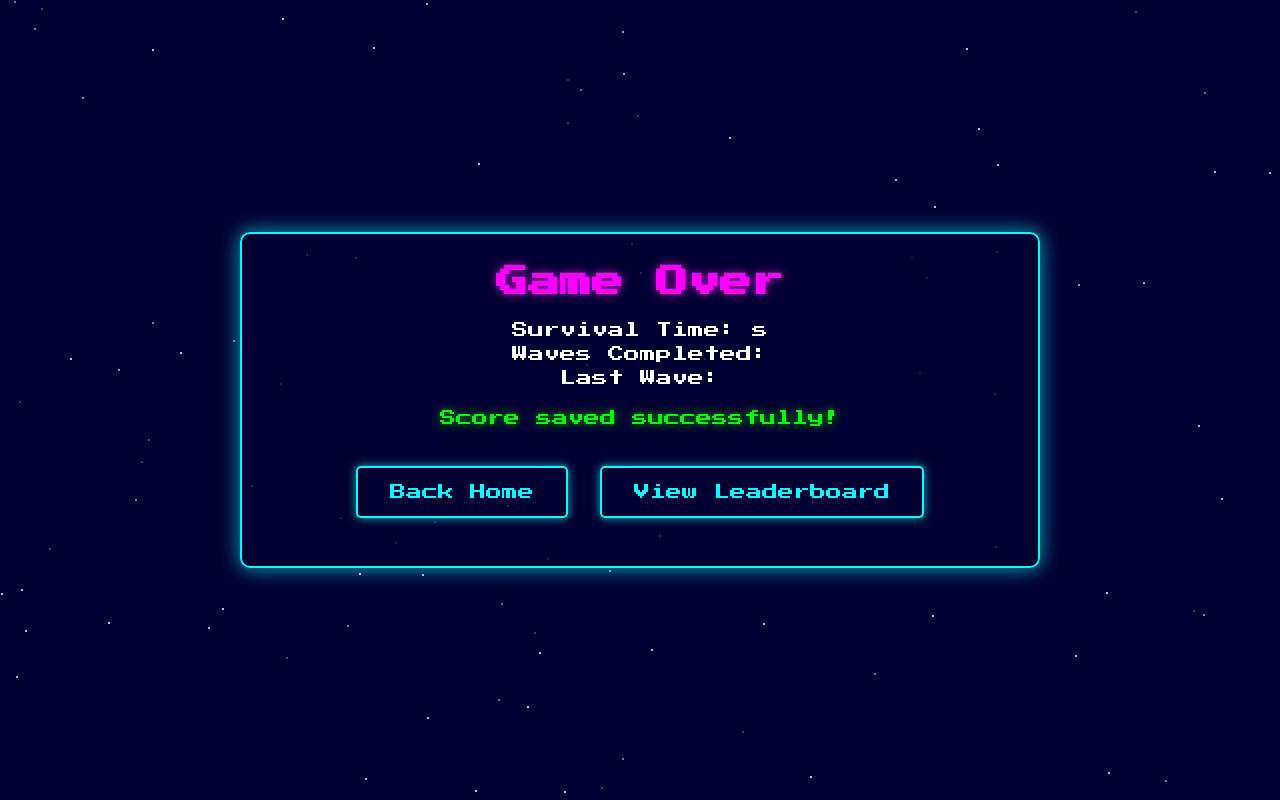
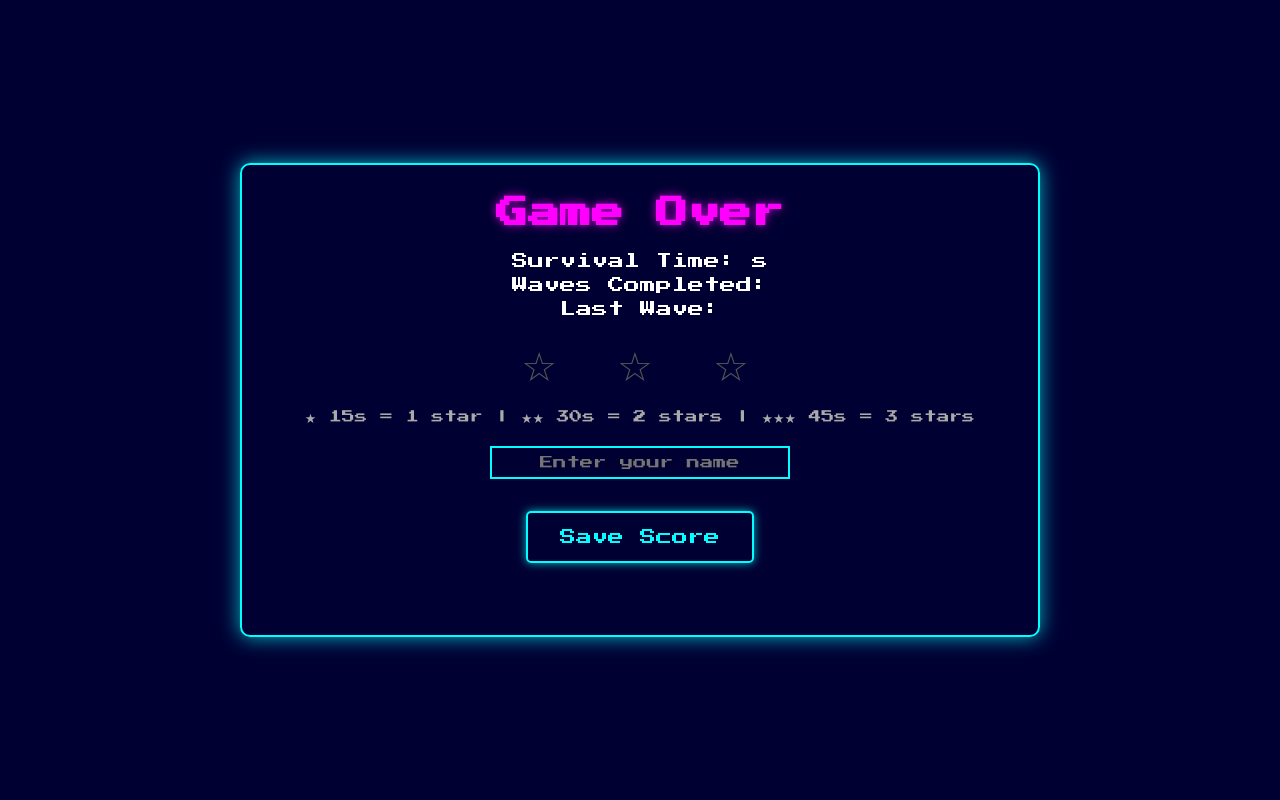
Before and after one commit to mehtahrishi/Emoji-Rumble, a Flask app: page /gameover in a window 1280 px wide. Run offline with Flask 3, Linux system fonts and the light colour scheme.

Commit message:
Update gameover.html

```diff
--- a/templates/gameover.html
+++ b/templates/gameover.html
@@ -2,9 +2,28 @@
 <html lang="en">
 <head>
     <meta charset="UTF-8">
-    <meta name="viewport" content="width=device-width, initial-scale=1.0">
+    <meta name="viewport" content="width=device-width, initial-scale=1.0, maximum-scale=1.0, user-scalable=no">
     <title>Emoji Rumble - Game Over</title>
     <link rel="stylesheet" href="{{ url_for('static', filename='css/style.css') }}">
+    <style>
+        .achievement-stars {
+            margin: 20px 0;
+            font-size: 2.5rem;
+            letter-spacing: 10px;
+        }
+        .star-achieved {
+            color: gold;
+            text-shadow: 0 0 10px rgba(255, 215, 0, 0.7);
+        }
+        .star-empty {
+            color: #555;
+        }
+        .achievement-text {
+            font-size: 0.8rem;
+            margin-bottom: 20px;
+            color: #aaa;
+        }
+    </style>
 </head>
 <body>
     <div class="stars-container"></div>
@@ -19,13 +38,30 @@
                 <p>Last Wave: <span id="final-emoji"></span></p>
             </div>
 
-            <div class="success-message">
-                <p>Score saved successfully!</p>
+            <div class="achievement-stars" id="achievement-stars">
+                <span class="star-empty">☆</span>
+                <span class="star-empty">☆</span>
+                <span class="star-empty">☆</span>
             </div>
 
-            <div class="post-game-buttons">
-                <button id="home-btn" class="btn glow-btn">Back Home</button>
-                <button id="leaderboard-btn" class="btn glow-btn">View Leaderboard</button>
+            <div class="achievement-text">
+                <p>★ 15s = 1 star | ★★ 30s = 2 stars | ★★★ 45s = 3 stars</p>
+            </div>
+
+            <div class="save-score">
+                <input type="text" id="player-name" placeholder="Enter your name" maxlength="15">
+                <button id="save-score-btn" class="btn glow-btn">Save Score</button>
+            </div>
+
+            <div id="score-saved" class="hidden">
+                <div class="success-message">
+                    <p>Score saved successfully!</p>
+                </div>
+
+                <div class="post-game-buttons">
+                    <button id="home-btn" class="btn glow-btn">Back Home</button>
+                    <button id="leaderboard-btn" class="btn glow-btn">View Leaderboard</button>
+                </div>
             </div>
         </div>
     </div>
@@ -38,16 +74,71 @@
         const emoji = urlParams.get('emoji');
 
         // Display score data
-        document.getElementById('final-time').textContent = time;
-        document.getElementById('final-wave').textContent = wave;
-        document.getElementById('final-emoji').textContent = emoji;
+        document.getElementById('final-time').textContent = time || '0';
+        document.getElementById('final-wave').textContent = wave || '0';
+        document.getElementById('final-emoji').textContent = emoji || '😎';
+
+        // Calculate achievement stars
+        let stars = 0;
+        if (time >= 15) stars = 1;
+        if (time >= 30) stars = 2;
+        if (time >= 45) stars = 3;
+
+        // Update achievement stars
+        const starsContainer = document.getElementById('achievement-stars');
+        starsContainer.innerHTML = '';
+        for (let i = 0; i < 3; i++) {
+            const starElement = document.createElement('span');
+            starElement.className = i < stars ? 'star-achieved' : 'star-empty';
+            starElement.textContent = i < stars ? '★' : '☆';
+            starsContainer.appendChild(starElement);
+        }
 
         // Button event listeners
-        document.getElementById('home-btn').addEventListener('click', function() {
+        document.getElementById('save-score-btn').addEventListener('click', function() {
+            const playerName = document.getElementById('player-name').value.trim();
+
+            if (!playerName) {
+                alert('Please enter your name!');
+                return;
+            }
+
+            // Send score to server
+            fetch('/api/submit', {
+                method: 'POST',
+                headers: {
+                    'Content-Type': 'application/json'
+                },
+                body: JSON.stringify({
+                    name: playerName,
+                    time_survived: parseInt(time) || 0,
+                    wave: parseInt(wave) || 0
+                })
+            })
+            .then(response => response.json())
+            .then(data => {
+                if (data.success) {
+                    // Hide save score form
+                    document.querySelector('.save-score').classList.add('hidden');
+
+                    // Show success message and buttons
+                    document.getElementById('score-saved').classList.remove('hidden');
+                } else {
+                    alert('Error saving score. Please try again.');
+                }
+            })
+            .catch(error => {
+                console.error('Error:', error);
+                alert('Error saving score. Please try again.');
+            });
+        });
+
+        // Set up navigation buttons
+        document.getElementById('home-btn')?.addEventListener('click', function() {
             window.location.href = '/';
         });
 
-        document.getElementById('leaderboard-btn').addEventListener('click', function() {
+        document.getElementById('leaderboard-btn')?.addEventListener('click', function() {
             window.location.href = '/leaderboard';
         });
 
```
